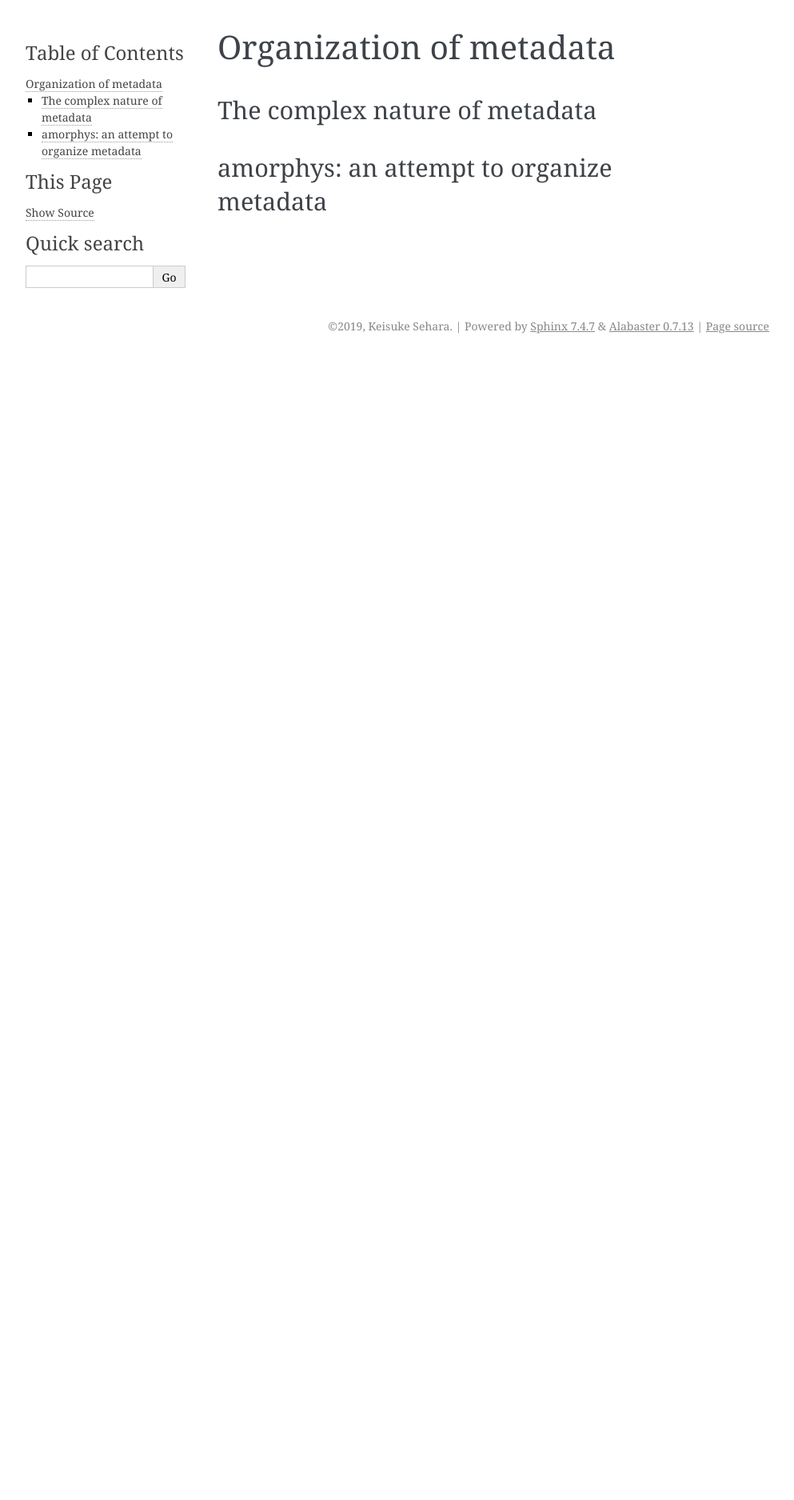
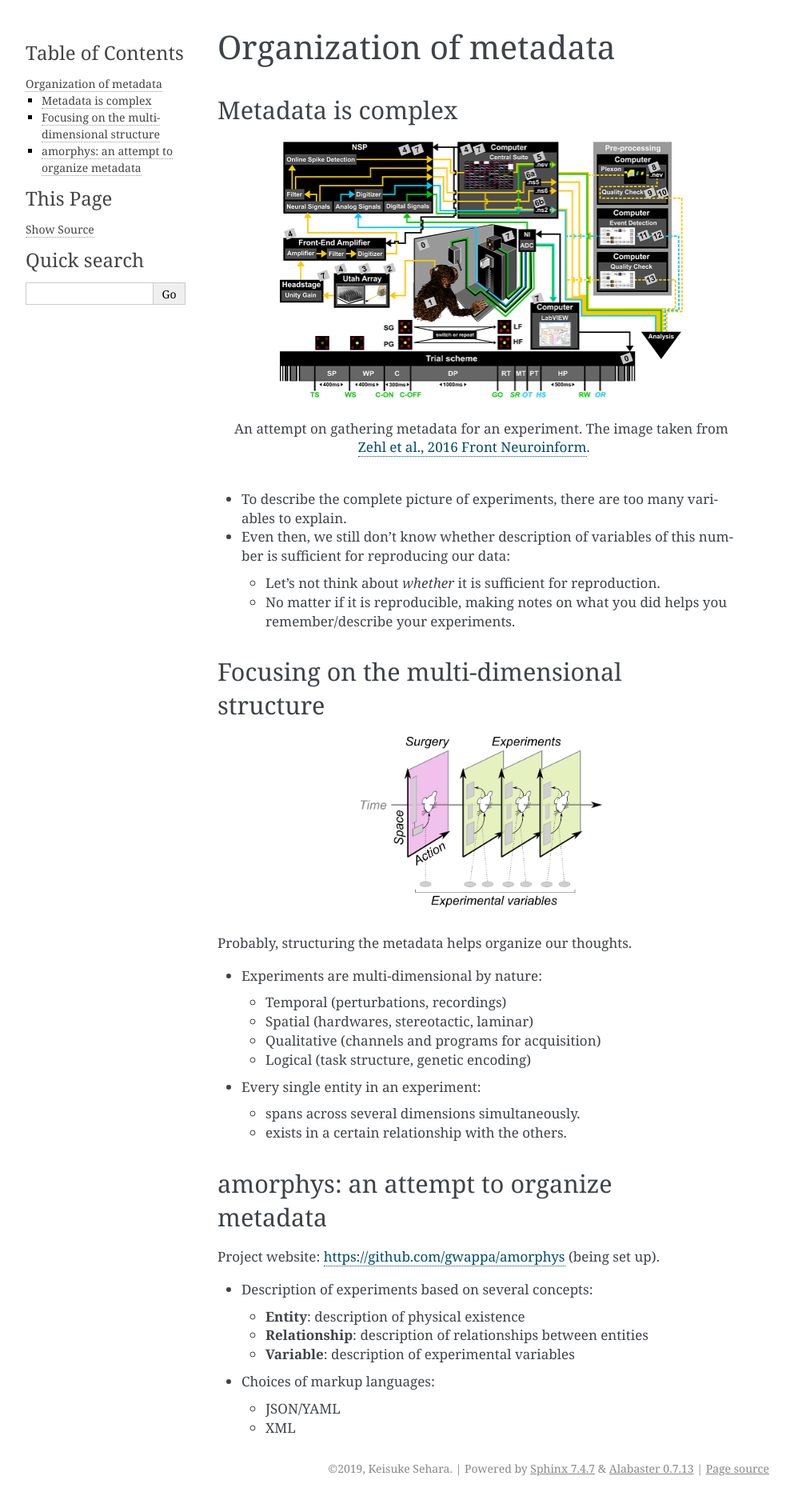
Before and after one commit to gwappa/physiology-data-organization, a Sphinx documentation site: the page built from doc/source/metadata_organization.rst, in a window 1280 px wide. Shown: the whole page at 80% size, without its empty margins (148-1141 px from the left). Built offline with Sphinx 7.4.7, drawn with Linux system fonts in a browser that asks for light colours; before the commit the page ends 900 px from its top, so only the background shows below that.

```diff
--- a/doc/source/index.rst
+++ b/doc/source/index.rst
@@ -8,6 +8,8 @@
 
 Physiology data organization: :raw-html:`<br />` let data speak about what you did
 ===================================================================================
+
+Keisuke Sehara
 
 .. figure:: https://i.creativecommons.org/l/by/4.0/88x31.png
    :alt: License: CC-BY 4.0
--- a/doc/source/metadata_organization.rst
+++ b/doc/source/metadata_organization.rst
@@ -1,8 +1,59 @@
 Organization of metadata
 ========================
 
-The complex nature of metadata
-------------------------------
+Metadata is complex
+-------------------
+
+.. figure:: images/ref/Zehl2016fninf.jpg
+   :alt:   An attempt on gathering metadata for an experiment
+   :align: center
+   :scale: 50%
+
+   An attempt on gathering metadata for an experiment.
+   The image taken from `Zehl et al., 2016 Front Neuroinform <https://doi.org/10.3389/fninf.2016.00026>`_.
+
+- To describe the complete picture of experiments, there are too many variables to explain.
+- Even then, we still don't know whether description of variables of this number
+  is sufficient for reproducing our data:
+
+  - Let's not think about *whether* it is sufficient for reproduction.
+  - No matter if it is reproducible, making notes on what you did
+    helps you remember/describe your experiments.
+
+Focusing on the multi-dimensional structure
+-------------------------------------------
+
+.. figure:: images/doc/metadata.png
+   :alt:   Multidimensionality of an experiment
+   :align: center
+   :scale: 10%
+
+Probably, structuring the metadata helps organize our thoughts.
+
+- Experiments are multi-dimensional by nature:
+
+  - Temporal (perturbations, recordings)
+  - Spatial (hardwares, stereotactic, laminar)
+  - Qualitative (channels and programs for acquisition)
+  - Logical (task structure, genetic encoding)
+
+- Every single entity in an experiment:
+
+  - spans across several dimensions simultaneously.
+  - exists in a certain relationship with the others.
 
 amorphys: an attempt to organize metadata
 -----------------------------------------
+
+Project website: `https://github.com/gwappa/amorphys <https://github.com/gwappa/amorphys>`_ (being set up).
+
+- Description of experiments based on several concepts:
+
+  - **Entity**: description of physical existence
+  - **Relationship**: description of relationships between entities
+  - **Variable**: description of experimental variables
+
+- Choices of markup languages:
+
+  - JSON/YAML
+  - XML
--- a/doc/source/raw_data_organization.rst
+++ b/doc/source/raw_data_organization.rst
@@ -84,6 +84,8 @@ My suggestion: rDOPE
 
 A raw-data organization of physiology experiments (rDOPE) is inspired by BIDS, and uses the organization of `/ (Subject) / (Session) / (Program) / (Data)`.
 
+Project website: (TO BE PREPARED)
+
 - You can use **alphabets, numbers and the hyphen ([a-zA-Z0-9-])** for file- and directory-name components (subject name, program name etc.).
 
   - Underscores "_" are only used to concatenate name components in file names.
```
Also changed, not shown: README.md (+3 -204 lines), obsolete/design.md (added, +54 -0 lines).
